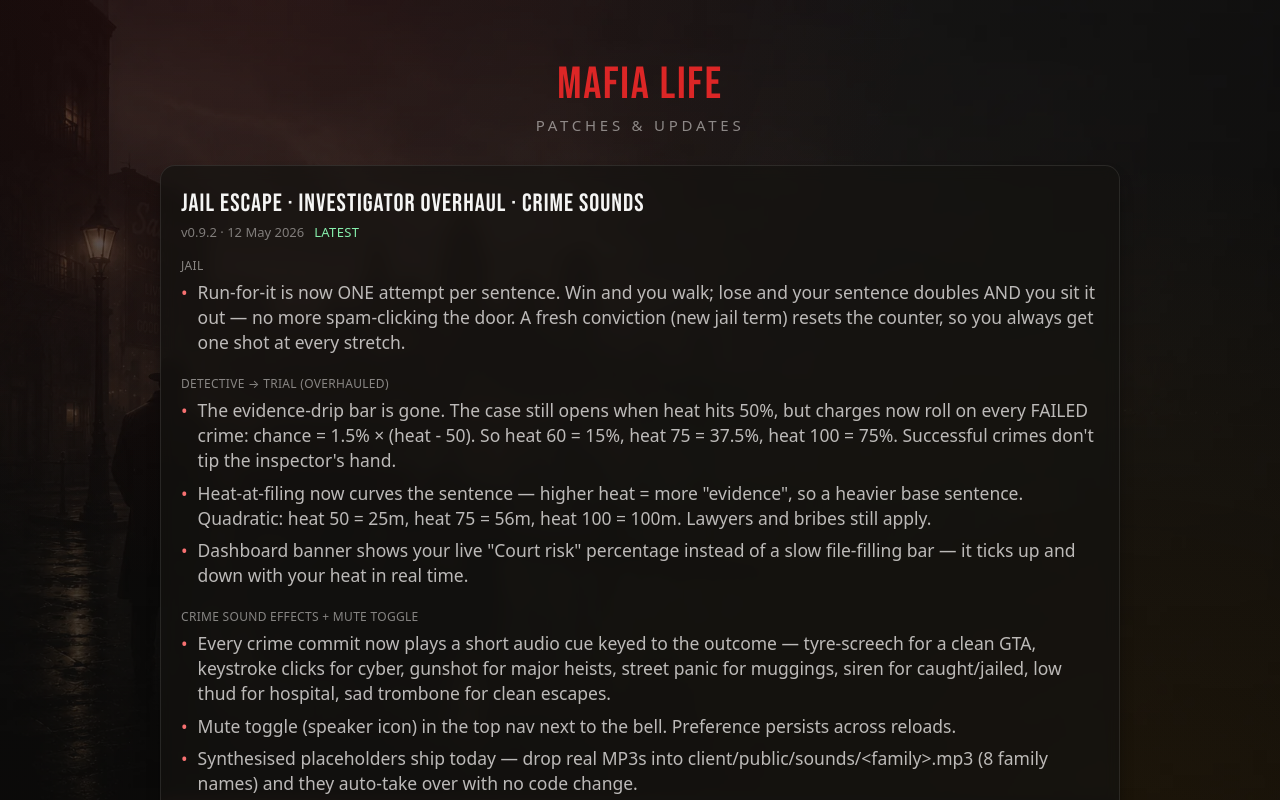
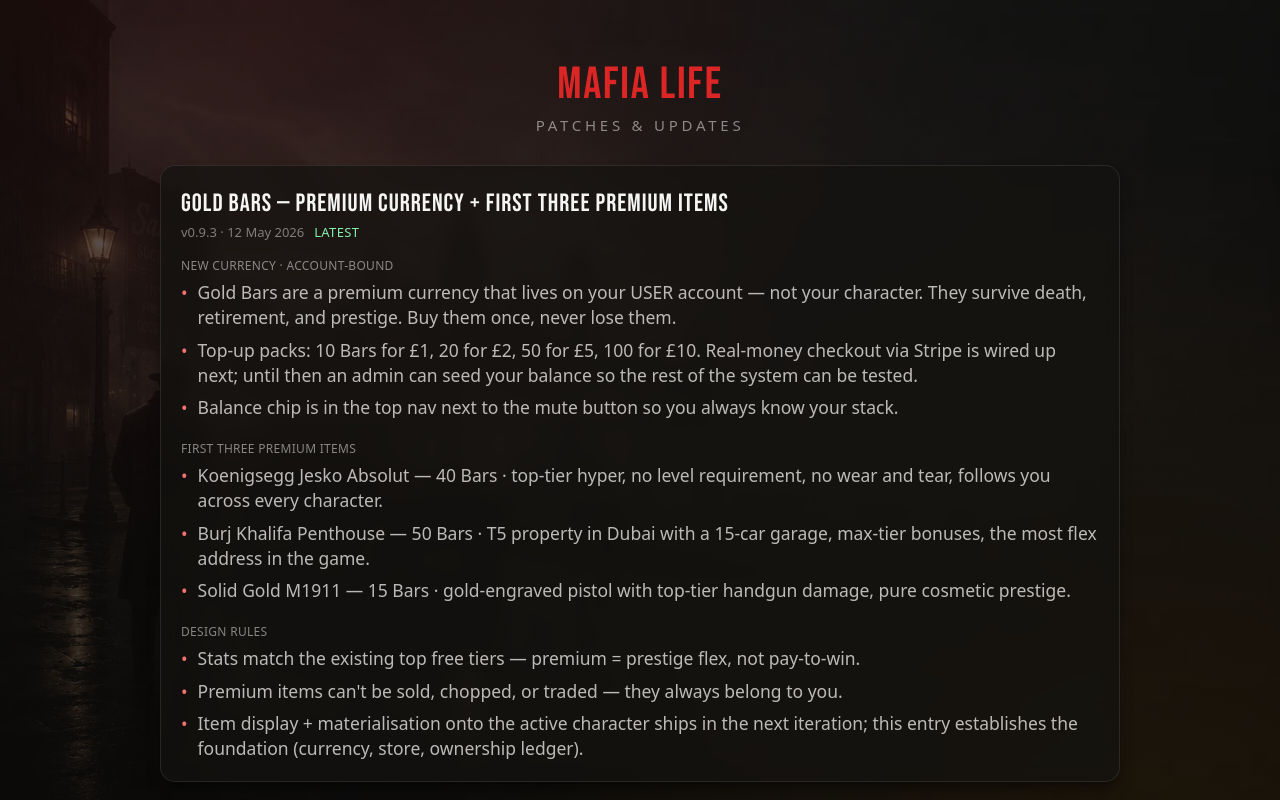
Before and after one commit to danielcampbellwhite/Game, a React (Vite) app in the folder client/: page /patches in a window 1280 px wide. Shown: the top 800 px of the page. Built offline with nearby package versions, Linux system fonts and the light colour scheme.

Commit message:
Patches: v0.9.3 — Gold Bars premium currency

```diff
--- a/client/src/data/patches.js
+++ b/client/src/data/patches.js
@@ -8,6 +8,37 @@
 // Add a new entry every time we ship a meaningful change to production.
 
 export const PATCHES = [
+  {
+    version: '0.9.3',
+    date: '2026-05-12',
+    title: 'Gold Bars — premium currency + first three premium items',
+    sections: [
+      {
+        heading: 'New currency · account-bound',
+        notes: [
+          'Gold Bars are a premium currency that lives on your USER account — not your character. They survive death, retirement, and prestige. Buy them once, never lose them.',
+          'Top-up packs: 10 Bars for £1, 20 for £2, 50 for £5, 100 for £10. Real-money checkout via Stripe is wired up next; until then an admin can seed your balance so the rest of the system can be tested.',
+          'Balance chip is in the top nav next to the mute button so you always know your stack.',
+        ],
+      },
+      {
+        heading: 'First three premium items',
+        notes: [
+          'Koenigsegg Jesko Absolut — 40 Bars · top-tier hyper, no level requirement, no wear and tear, follows you across every character.',
+          'Burj Khalifa Penthouse — 50 Bars · T5 property in Dubai with a 15-car garage, max-tier bonuses, the most flex address in the game.',
+          'Solid Gold M1911 — 15 Bars · gold-engraved pistol with top-tier handgun damage, pure cosmetic prestige.',
+        ],
+      },
+      {
+        heading: 'Design rules',
+        notes: [
+          'Stats match the existing top free tiers — premium = prestige flex, not pay-to-win.',
+          'Premium items can\'t be sold, chopped, or traded — they always belong to you.',
+          'Item display + materialisation onto the active character ships in the next iteration; this entry establishes the foundation (currency, store, ownership ledger).',
+        ],
+      },
+    ],
+  },
   {
     version: '0.9.2',
     date: '2026-05-12',
```
